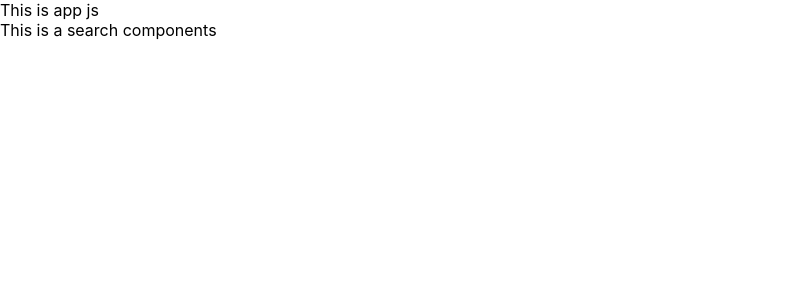
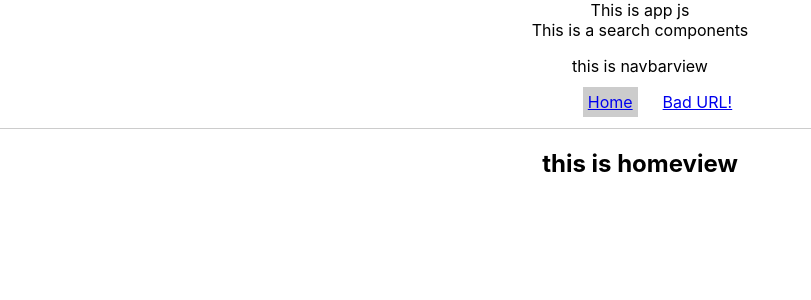
Before and after one commit to CodeOp-tech/what-to-cook, a React (Create React App) app in the folder client/: page / in a window 1280 px wide. Shown: the top 300 px of the page, without its empty margins (0-811 px from the left). Built offline with nearby package versions, Linux system fonts and the light colour scheme.

Commit message:
added react router and components for it

```diff
--- a/client/src/App.css
+++ b/client/src/App.css
@@ -1,7 +1,27 @@
-/* .App {
+.App {
   text-align: center;
 }
+nav {
+  border-bottom: 1px solid #ccc;
+}
 
+nav ul {
+  list-style-type: none;
+}
+
+nav li {
+  display: inline-block;
+  margin: 0 10px;
+}
+
+nav a {
+  padding: 5px;
+}
+
+nav a.selected {
+  background-color: #ccc;
+}
+/*
 .App-logo {
   height: 40vmin;
   pointer-events: none;
--- a/client/src/App.js
+++ b/client/src/App.js
@@ -1,15 +1,26 @@
-import React from 'react';
-import Search from './components/search';
+import React from "react";
+import Search from "./components/search";
+import { BrowserRouter, Link, NavLink, Route, Switch } from "react-router-dom";
+import Navbar from "./components/navbar";
+import Routes from "./components/routes";
+import Homeview from "./components/homeview";
+import Errorview from "./components/errorview";
 
-import './App.css';
+import "./App.css";
 
-function App() {
+class App extends React.Component {
+  render() {
     return (
       <div className="App">
+        <BrowserRouter>
           This is app js
           <Search />
+          <Navbar />
+          <Routes />
+          <Switch />
+        </BrowserRouter>
       </div>
     );
   }
-
+}
 export default App;
--- /dev/null
+++ b/client/src/components/errorview.js
@@ -0,0 +1,11 @@
+import React, { Component } from "react";
+
+export default class Errorview extends React.Component {
+  render() {
+    return (
+      <div>
+        <h2>Error 404: Not Found</h2>
+      </div>
+    );
+  }
+}
--- /dev/null
+++ b/client/src/components/homeview.js
@@ -0,0 +1,11 @@
+import React, { Component } from "react";
+
+export default class Homeview extends React.Component {
+  render() {
+    return (
+      <div>
+        <h2>this is homeview</h2>
+      </div>
+    );
+  }
+}
--- /dev/null
+++ b/client/src/components/navbar.js
@@ -0,0 +1,24 @@
+import React, { Component } from "react";
+import { NavLink } from "react-router-dom";
+
+export default class Navbar extends React.Component {
+  render() {
+    return (
+      <nav>
+        <p> this is navbarview</p>
+        <ul>
+          <li>
+            <NavLink to="/" exact activeClassName="selected">
+              Home
+            </NavLink>
+          </li>
+          <li>
+            <NavLink to="/abcd" activeClassName="selected">
+              Bad URL!
+            </NavLink>
+          </li>
+        </ul>
+      </nav>
+    );
+  }
+}
--- /dev/null
+++ b/client/src/components/routes.js
@@ -0,0 +1,18 @@
+import React, { Component } from "react";
+import { Route, Switch } from "react-router-dom";
+import Homeview from "./homeview";
+import Errorview from "./errorview";
+
+export default class Routes extends React.Component {
+  render() {
+    return (
+      <Switch>
+        <Route path="/" exact>
+          <Homeview />
+        </Route>
+
+        <Errorview />
+      </Switch>
+    );
+  }
+}
--- a/client/src/components/search.js
+++ b/client/src/components/search.js
@@ -1,11 +1,7 @@
-import React, { Component } from 'react'
+import React, { Component } from "react";
 
-export default class Search extends Component {
-    render() {
-        return (
-            <div>
-                This is a search components
-            </div>
-        )
-    }
+export default class Search extends React.Component {
+  render() {
+    return <div>This is a search components</div>;
+  }
 }
--- a/package.json
+++ b/package.json
@@ -14,6 +14,7 @@
     "http-errors": "~1.6.3",
     "morgan": "~1.9.1",
     "mysql": "^2.18.1",
-    "nodemon": "^2.0.4"
+    "nodemon": "^2.0.4",
+    "react-router-dom": "^5.2.0"
   }
 }
```
Also changed, not shown: 1 other file (tests, documents, lock files or other folders). Lines whose indentation alone changed are shown as unchanged.
